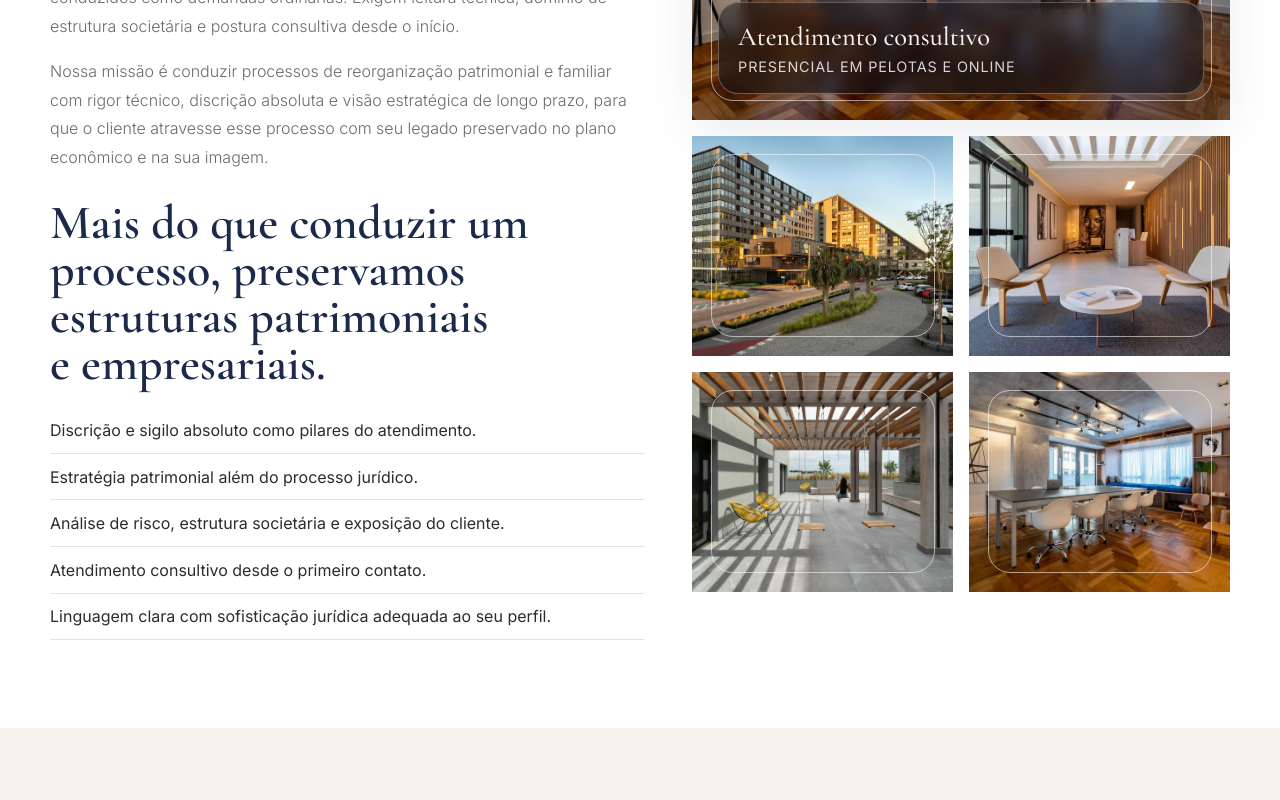
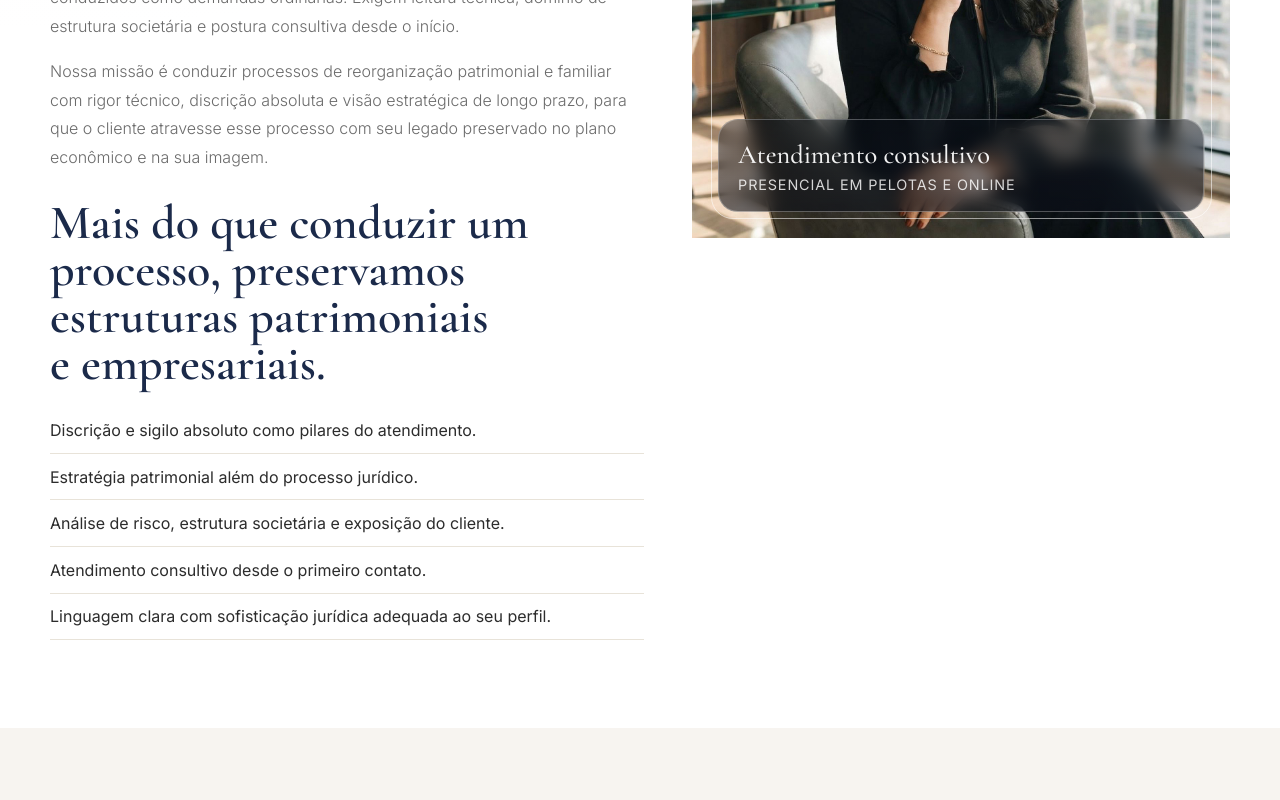
Before and after one commit to victorgportela/julia, a React (Vite) app: page / in a window 1280 px wide. Shown: the part 2220-3020 px from the top of the page. Built offline with nearby package versions, Linux system fonts and the light colour scheme.

Commit message:
Simplify office section imagery

```diff
--- a/src/App.tsx
+++ b/src/App.tsx
@@ -1,9 +1,5 @@
 import { useEffect, useMemo, useState } from 'react'
-import officeImage from './assets/SALA.jpeg'
-import officeImageAltOne from './assets/foto2.jpeg'
-import officeImageAltTwo from './assets/foto3.jpeg'
-import officeImageAltThree from './assets/foto4.jpeg'
-import officeImageAltFour from './assets/foto5.jpeg'
+import officeImage from './assets/jescri.jpeg'
 import heroImage from './assets/juliahero-new.png'
 import logoImage from './assets/logo.png'
 
@@ -442,23 +438,18 @@ const appStyles = `
   }
 
   .hero-media,
-  .office-photo,
-  .office-photo-secondary {
+  .office-photo {
     position: relative;
     min-height: 420px;
     overflow: hidden;
   }
 
   .office-photo {
-    display: grid;
-    gap: 1rem;
     min-height: auto;
-    overflow: visible;
   }
 
   .hero-portrait,
-  .office-photo-card,
-  .office-photo-secondary-card {
+  .office-photo-card {
     position: relative;
     height: 100%;
     min-height: 420px;
@@ -470,16 +461,14 @@ const appStyles = `
   }
 
   .hero-portrait img,
-  .office-photo-card img,
-  .office-photo-secondary-card img {
+  .office-photo-card img {
     width: 100%;
     height: 100%;
     object-fit: cover;
   }
 
   .hero-portrait::before,
-  .office-photo-card::before,
-  .office-photo-secondary-card::before {
+  .office-photo-card::before {
     content: '';
     position: absolute;
     inset: 1.15rem;
@@ -523,20 +512,6 @@ const appStyles = `
     padding: 5.5rem 0;
   }
 
-  .office-photo-grid {
-    display: grid;
-    grid-template-columns: repeat(2, minmax(0, 1fr));
-    gap: 1rem;
-  }
-
-  .office-photo-secondary {
-    min-height: 220px;
-  }
-
-  .office-photo-secondary-card {
-    min-height: 220px;
-  }
-
   .navy-section {
     background: var(--navy);
   }
@@ -1115,8 +1090,7 @@ const appStyles = `
     }
 
     .hero-portrait,
-    .office-photo-card,
-    .office-photo-secondary-card {
+    .office-photo-card {
       min-height: 360px;
     }
 
@@ -1371,32 +1345,6 @@ function App() {
                   <span>Presencial em Pelotas e online</span>
                 </div>
               </div>
-
-              <div className="office-photo-grid">
-                <div className="office-photo-secondary">
-                  <div className="office-photo-secondary-card">
-                    <img src={officeImageAltOne} alt="Detalhe do ambiente do escritório" />
-                  </div>
-                </div>
-
-                <div className="office-photo-secondary">
-                  <div className="office-photo-secondary-card">
-                    <img src={officeImageAltTwo} alt="Outro ambiente do escritório" />
-                  </div>
-                </div>
-
-                <div className="office-photo-secondary">
-                  <div className="office-photo-secondary-card">
-                    <img src={officeImageAltThree} alt="Detalhe adicional do escritório" />
-                  </div>
-                </div>
-
-                <div className="office-photo-secondary">
-                  <div className="office-photo-secondary-card">
-                    <img src={officeImageAltFour} alt="Ambiente complementar do escritório" />
-                  </div>
-                </div>
-              </div>
             </div>
           </div>
         </section>
@@ -1535,8 +1483,7 @@ function App() {
               <aside className="contact-details">
                 <h3>Contato direto</h3>
                 <p className="contact-copy">
-                  Atendimento reservado para Pelotas, Capão do Leão, Rio Grande, Jaguarão e região,
-                  com possibilidade de atuação online em outros municípios e estados.
+                  Atendimento reservado em Pelotas/RS, com atendimento online para todo o Brasil.
                 </p>
 
                 <div className="contact-stack">
@@ -1560,7 +1507,7 @@ function App() {
                   </div>
                   <div className="contact-item">
                     <strong>Localização</strong>
-                    <p>Pelotas/RS — Atendimento online disponível</p>
+                    <p>Avenida Dona Zilda, 105, Flow Work, sala 1009, Parque Una, Pelotas/RS</p>
                   </div>
                 </div>
 
```
Also changed, not shown: src/assets/jescri.jpeg (added).
